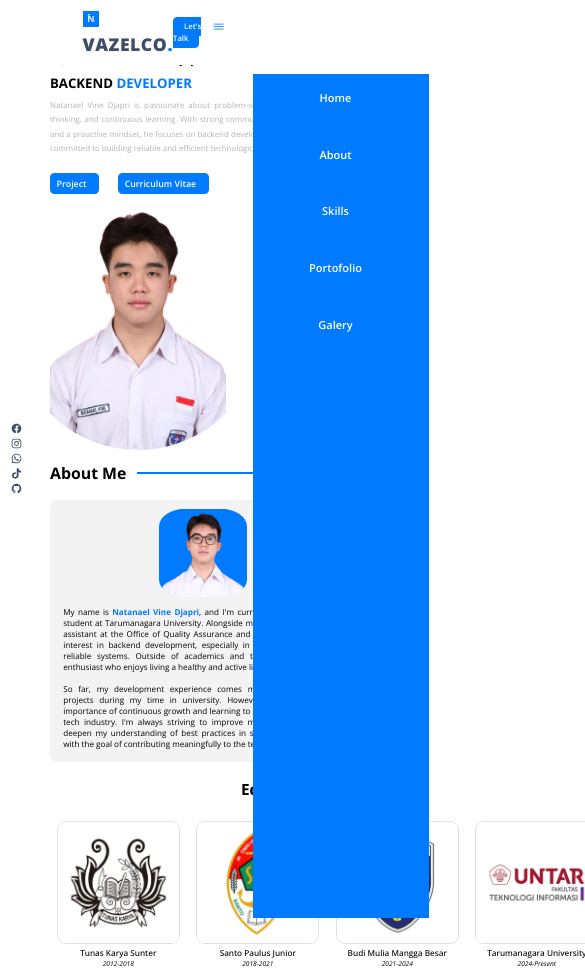
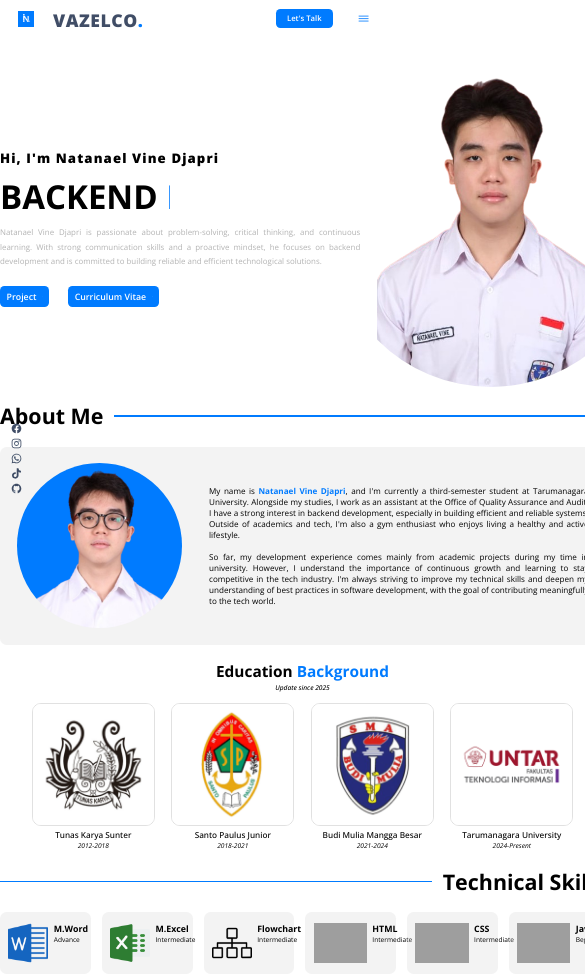
Before and after one commit to NatanaelVineDjapri/Portofolio, a website: page index.html in a window 390 px wide. Shown: the top 977 px of the page, 585 px wide, since content can reach past the window. Drawn offline with nearby package versions, Linux system fonts and the light colour scheme; grey boxes are pictures that could not be loaded.

Commit message:
Progress @media at navbar

```diff
--- a/default.css
+++ b/default.css
@@ -16,20 +16,18 @@ html, body {
 }
 
 * {
+    /* box-sizing: border-box; */
     text-decoration: none;
     margin: 0rem;
     padding: 0rem;
     font-family: "Open Sans", sans-serif;
 }
 
-.navigation-container{
+.navigation{
     width: 100%;
     position: fixed;
     z-index: 99999;
-    height: 10%;
-}
-
-.navigation{
+    /* height: 10%; */
     background-color: var(--fourth-color);
     width: 100%;
     display: flex;
@@ -116,9 +114,8 @@ html, body {
 
 #menu{
     display: none;
+    padding-right: 20px;
 }
-
-
 
 span{
     color : var(--primary-color);
@@ -146,6 +143,10 @@ span{
 
 .n-image-2{
     width: 1.25rem;
+    width: 1.875rem;
+  padding-right: 1.875rem;
+  border: 2px solid red;
+  background: yellow;
 }
 
 .content{
@@ -421,6 +422,7 @@ span{
 
 .footer {
     width: 100%;
+    padding: 0;
     height: 6.25rem;
     background-color: var(--primary-color);
     display: flex;
@@ -434,7 +436,7 @@ span{
 }
 
 .title-footer{
-    margin-left: 1.875rem;
+    /* margin-left: 1.875rem; */
     display: flex;
     justify-content: center;
     align-items: center;
@@ -472,7 +474,7 @@ span{
     display: flex;
     justify-content: center;
     align-items: center;
-    margin-right: 3.125rem;
+    /* margin-right: 3.125rem; */
 }
 
 .information-footer ul {
@@ -503,119 +505,50 @@ span{
 }
 
 
-@media (max-width: 450px){
-    html{
-        /* font-size: 62.5%; */
+@media (max-width: 758px){
+     html{
+        font-size: 60%;
     }
 
-    #menu{
+    #menu {
         display: inline-block;
     }
 
-    .sub-2-first{
-        margin-right: 0rem;
+    .navigation-links-1 {
+        position: absolute;
+        top: 100%;
+        right: -100%;
+        background-color: var(--fourth-color);
+        width: 15rem;
+        height: 100vh;
+        transition: 0.3s;
     }
 
-    .sub-2-second{
-        margin-right: 1rem;
+   .navigation-sub .navigation-links-1.active{
+        right: 0;
+        flex-direction: column;
+        text-align: left;
     }
 
-    .navigation-container{
-        width: 55%;
-    }
-    .navigation .navigation-sub .navigation-links-1{
-        position: absolute;
-        top: calc(100% - 10px);;
-        right: -100%;
-        background-color: var(--primary-color);
-        width: 20rem;
-        height: 100vh;
-        transition: 300ms;
-        text-align: justify;
+    .navigation-links-1 li a {
+        text-align: left;
+        display: block;
+        margin-left: 2rem;
+
     }
 
+    .navigation-links-1 li {
+        width: 100%;
 
-    .navigation-links-1 {
-        flex-direction: column; /* atau ganti jadi display: block juga bisa */
     }
 
-
-    .navigation-sub .navigation-links-1.active{
-        right: 0;
-    }
-
-    .navigation-sub .navigation-links-1 a{
-        color: var(--fourth-color);
-        display: block;
-        margin: 1.25rem;
-        padding: 0.5rem;
-        font-size: 1.25rem;
-     }
-
-    .content-home{
-        width: 60%;
-        display: block;
-     }
-
-    img {
-       width: none;
-    }
-
-    .content{
-        margin-left: 50px;
-        margin-right: 50px;
-        flex-wrap: wrap;
-    }
-
-    h3 {
-        font-size: 1rem !important;
-        /* color: red !important; */
-    }
-
-    .content-about{
-        margin-right: 50px;
-    }
-    .typing-container{
-        font-size: 1.5rem !important;
-    }
-
-    .home-left p {
-        width: 70%;
-    }
-
-    .profile-picture{
-        width: 20rem;
-    }
-
-    .title-about{
-        font-size: 120% ;
-        width: 55%;
-    }
-
-    .main-about{
-        display: block;
-        width: 55%;
-        /* margin: 0 auto; */
-    }
-
-    .about-me-p{
-        margin-left: 1.5rem;
-        padding-bottom: 1.5rem;
-    }
-
-    .main-about img{
-        border-radius: 3rem;
-        width: 10rem;
-        display: block;
-        margin: 0 auto;
-        padding-top: 1rem;
-        padding-bottom: 1rem;
+    .title-navigation{
+        margin-left: 2rem;
     }
 
 }
 
-
-@media (max-width: 450px){
+@media (max-width:450px){
     html{
         font-size: 55%;
     }
--- a/index.html
+++ b/index.html
@@ -10,7 +10,7 @@
 
 <body>
     <div class="page-wrapper">
-        <div class="navigation-container">
+        <!-- <div class="navigation-container"> -->
             <div class="navigation">
                 <div class="navigation-sub">
                     <div class="title-navigation">
@@ -30,7 +30,7 @@
                     <li><a class="sub-2-second" href="#" id="menu"><ion-icon name="menu-outline"></ion-icon></a></li>
                 </ul>
             </div>
-        </div>
+        <!-- </div> -->
     <div class="social-media">
         <ul class = "social-media-links">
             <!-- <li><a href="N.png" target="_blank"><img class="n-image-2" src="N.png" alt=""></a></li> -->
--- a/js/script.js
+++ b/js/script.js
@@ -1,7 +1,14 @@
 // toogle kelas aktif
 const navSub = document.querySelector('.navigation-links-1');
+const hamburger = document.querySelector('#menu');
 
 //ketika menu di klik
-document.querySelector('#menu').onclick =()=>{
+hamburger.onclick =()=>{
     navSub.classList.toggle('active');
 }
+
+// document.addEventListener('click',function(e){
+//     if(!hamburger.contains(e.target) && !navSub.contains(e.target)){
+//         navSub.classList.remove('active');
+//     }
+// })
```
